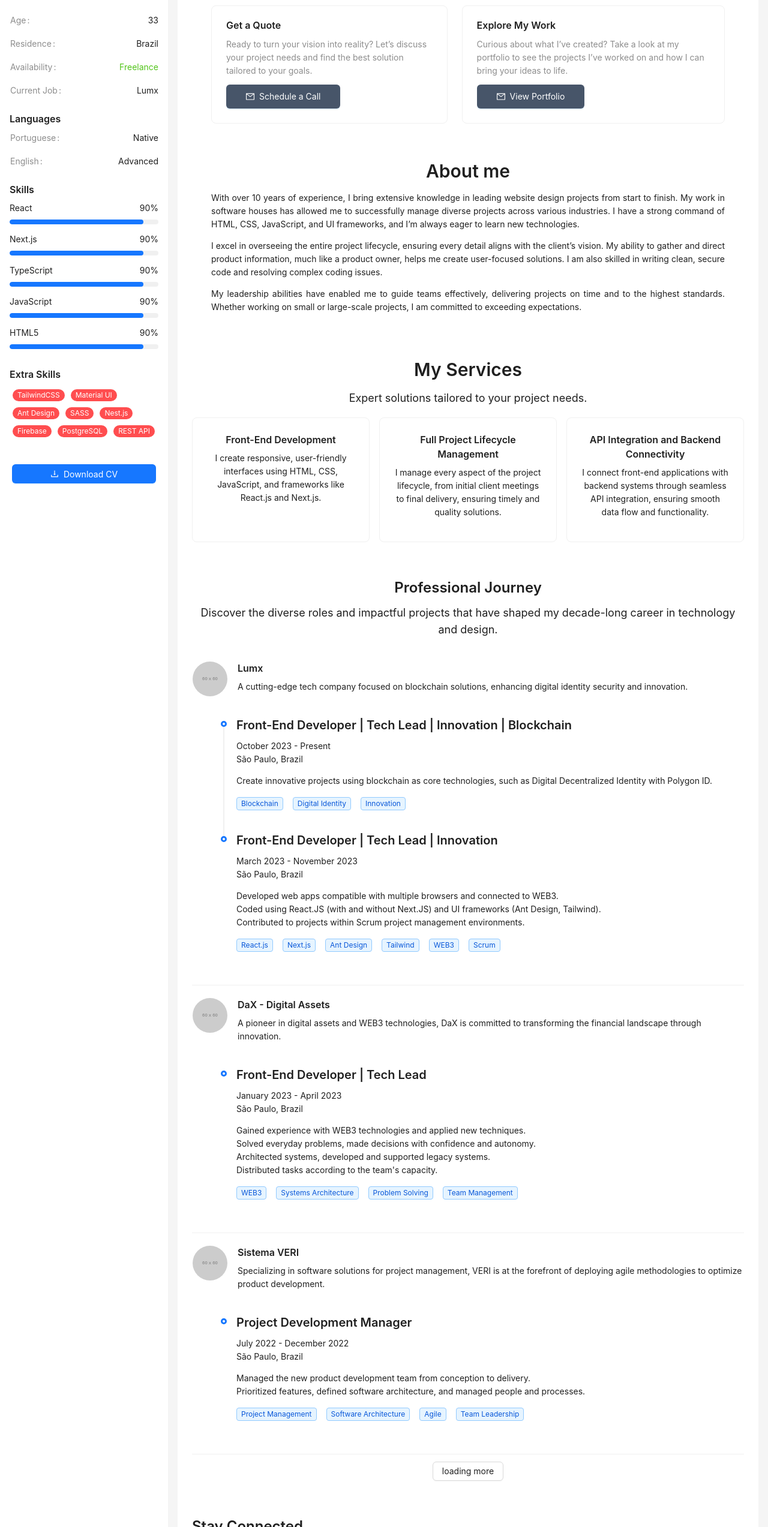
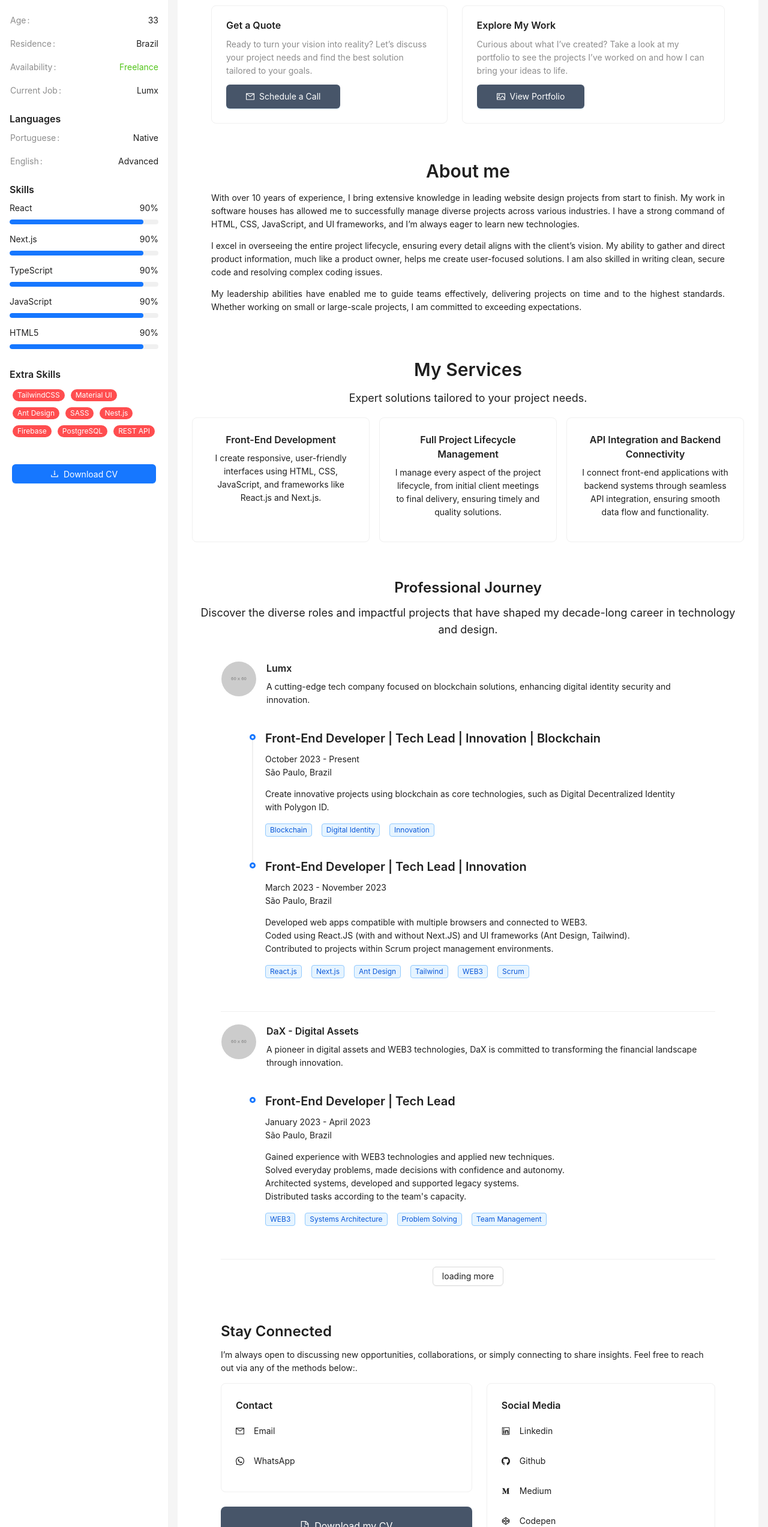
Before and after one commit to thamys/thamysg, a Next.js app: page / in a window 1280 px wide. Shown: the part 254-2800 px from the top of the page at 60% size. Built offline with nearby package versions, Linux system fonts and the light colour scheme.

Commit message:
fix: build

```diff
--- a/app/cmd/update-linkedin-data/page.tsx
+++ b/app/cmd/update-linkedin-data/page.tsx
@@ -1,11 +1,15 @@
 "use client";
-import { fetchLinkedInData, getAuthorizationUrl, getLinkedinAccessToken } from "@/app/actions";
+import {
+  fetchLinkedInData,
+  getAuthorizationUrl,
+  getLinkedinAccessToken,
+} from "@/app/actions";
 import { LinkedinFilled } from "@ant-design/icons";
 import { Button } from "antd";
 import { useRouter, useSearchParams } from "next/navigation";
-import React, { useEffect } from "react";
+import React, { Suspense, useCallback, useEffect } from "react";
 
-const UpdateLinkedinDataPage = () => {
+const UpdateLinkedinDataComponent = () => {
   const router = useRouter();
   const params = useSearchParams();
 
@@ -16,7 +20,7 @@ const UpdateLinkedinDataPage = () => {
     // https://www.linkedin.com/oauth/v2/authorization?response_type=code&client_id=77ttv92j6ejpon&redirect_uri=http://localhost:3000/cmd/update-linkedin-data&state=randomstring&scope=r_liteprofile%20r_emailaddress%20w_member_social
   };
 
-  const getLinkedinData = async () => {
+  const getLinkedinData = useCallback(async () => {
     try {
       const code = params.get("code");
 
@@ -35,11 +39,11 @@ const UpdateLinkedinDataPage = () => {
     } catch (error) {
       console.error(error);
     }
-  };
+  }, [params]);
 
   useEffect(() => {
     params.has("code") && getLinkedinData();
-  }, [params]);
+  }, [params, getLinkedinData]);
 
   return (
     <div>
@@ -55,4 +59,12 @@ const UpdateLinkedinDataPage = () => {
   );
 };
 
+const UpdateLinkedinDataPage = () => {
+  return (
+    <Suspense>
+      <UpdateLinkedinDataComponent />
+    </Suspense>
+  );
+};
+
 export default UpdateLinkedinDataPage;
--- a/app/contact/index.tsx
+++ b/app/contact/index.tsx
@@ -1,5 +1,12 @@
 "use client";
-import { Avatar, Button, Card, Col, Flex, Image, List, Row, Typography } from "antd";
+import {
+  Button,
+  Card,
+  Col,
+  Flex,
+  List,
+  Typography,
+} from "antd";
 import React from "react";
 import { contacts, medias } from "./constants";
 import Link from "next/link";
@@ -7,10 +14,12 @@ import { FilePdfOutlined } from "@ant-design/icons";
 
 const ContactMeComponent = () => {
   return (
-    <Col span={24} id="services">
+    <Col span={24} id="services" className="px-12 mb-10">
       <Typography.Title level={3}>Stay Connected</Typography.Title>
       <Typography.Paragraph>
-          I’m always open to discussing new opportunities, collaborations, or simply connecting to share insights. Feel free to reach out via any of the methods below:.
+        I’m always open to discussing new opportunities, collaborations, or
+        simply connecting to share insights. Feel free to reach out via any of
+        the methods below:.
       </Typography.Paragraph>
       <Flex gap={24}>
         <Flex vertical gap={24} className="grow">
@@ -22,16 +31,19 @@ const ContactMeComponent = () => {
               renderItem={(item) => (
                 <Link href={item.link}>
                   <List.Item>
-                        <List.Item.Meta
-                          avatar={<item.icon />}
-                          title={item.name}
-                        />
+                    <List.Item.Meta avatar={<item.icon />} title={item.name} />
                   </List.Item>
                 </Link>
               )}
             />
           </Card>
-              <Button href={'/cv.pdf'} target="_blank" type="primary" size="large" className="w-full h-16 bg-slate-600 flex items-center justify-center">
+          <Button
+            href={"/cv.pdf"}
+            target="_blank"
+            type="primary"
+            size="large"
+            className="w-full h-16 bg-slate-600 flex items-center justify-center"
+          >
             <FilePdfOutlined />
             Download my CV
           </Button>
@@ -44,10 +56,7 @@ const ContactMeComponent = () => {
             renderItem={(item) => (
               <Link href={item.link}>
                 <List.Item>
-                      <List.Item.Meta
-                        avatar={<item.icon />}
-                        title={item.name}
-                      />
+                  <List.Item.Meta avatar={<item.icon />} title={item.name} />
                 </List.Item>
               </Link>
             )}
--- a/app/home/index.tsx
+++ b/app/home/index.tsx
@@ -2,12 +2,11 @@
 import { Button, Card, Col, Row, Space, Typography } from "antd";
 import React from "react";
 import RecommendationsComponent from "../recommendations";
+import EducationComponent from "../education";
 import ServicesComponent from "../services";
-import EducationComponent from "../education";
 import WorkHistoryComponent from "../work-history";
 import ContactMeComponent from "../contact";
-import Image from "next/image";
-import { MailOutlined } from "@ant-design/icons";
+import { MailOutlined, PictureOutlined } from "@ant-design/icons";
 import AboutComponent from "../about";
 
 const { Meta } = Card;
@@ -46,7 +45,7 @@ const LandingPage = () => {
             />
             <Button
               type="primary"
-              icon={<MailOutlined />}
+              icon={<PictureOutlined />}
               className="h-10 bg-slate-600 px-8  mt-4"
             >
               View Portfolio
--- a/app/work-history/index.tsx
+++ b/app/work-history/index.tsx
@@ -1,10 +1,8 @@
 "use client";
 import {
   Avatar,
-  Badge,
   Button,
   Col,
-  Flex,
   List,
   Row,
   Skeleton,
@@ -16,9 +14,8 @@ import React, { useState } from "react";
 import { workHistory, WorkHistoryEntry } from "./data";
 
 const { Item } = List;
-const { Meta } = Item;
 
-const count = 3;
+const count = 2;
 
 const WorkHistoryComponent = () => {
   const [loading, setLoading] = useState(false);
@@ -28,7 +25,7 @@ const WorkHistoryComponent = () => {
 
   const onLoadMore = () => {
     setLoading(true);
-    const start = list.length - 1;
+    const start = list.length;
     const end = start + count;
     setList(list.concat(...workHistory.slice(start, end)));
     setLoading(false);
@@ -47,7 +44,7 @@ const WorkHistoryComponent = () => {
     </div>
   ) : null;
   return (
-    <Col id="education" span={24}>
+    <Col id="work-history" span={24}>
       <Row>
         <Col span={24} className="text-center">
           <Typography.Title level={3}>Professional Journey</Typography.Title>
@@ -58,7 +55,7 @@ const WorkHistoryComponent = () => {
         </Col>
         <Col span={24}>
           <List
-            className="demo-loadmore-list"
+            className="w-full px-12"
             loading={loading}
             itemLayout="horizontal"
             loadMore={list.length < workHistory.length ? loadMore : false}
```
Lines whose indentation alone changed are shown as unchanged.
